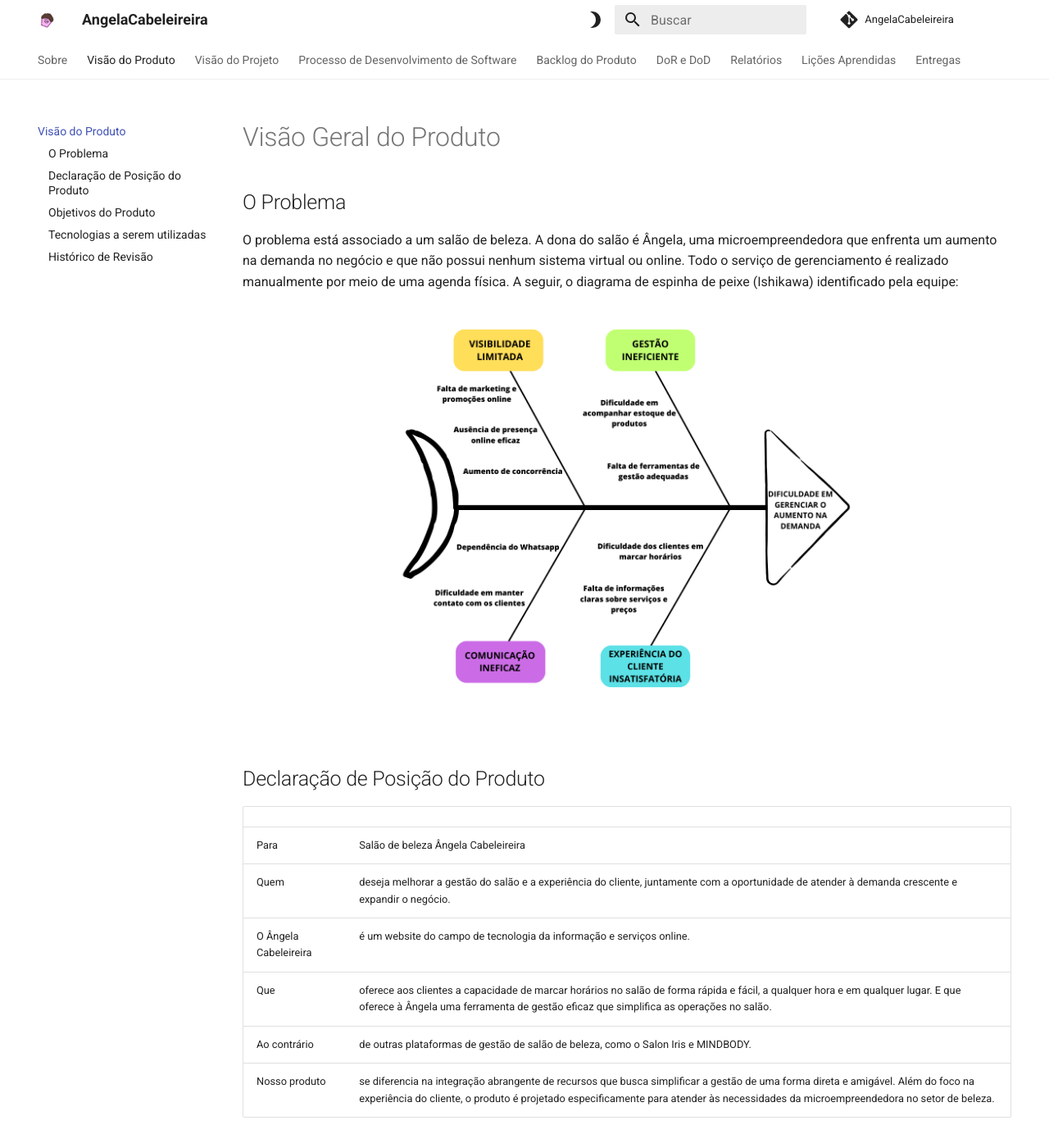
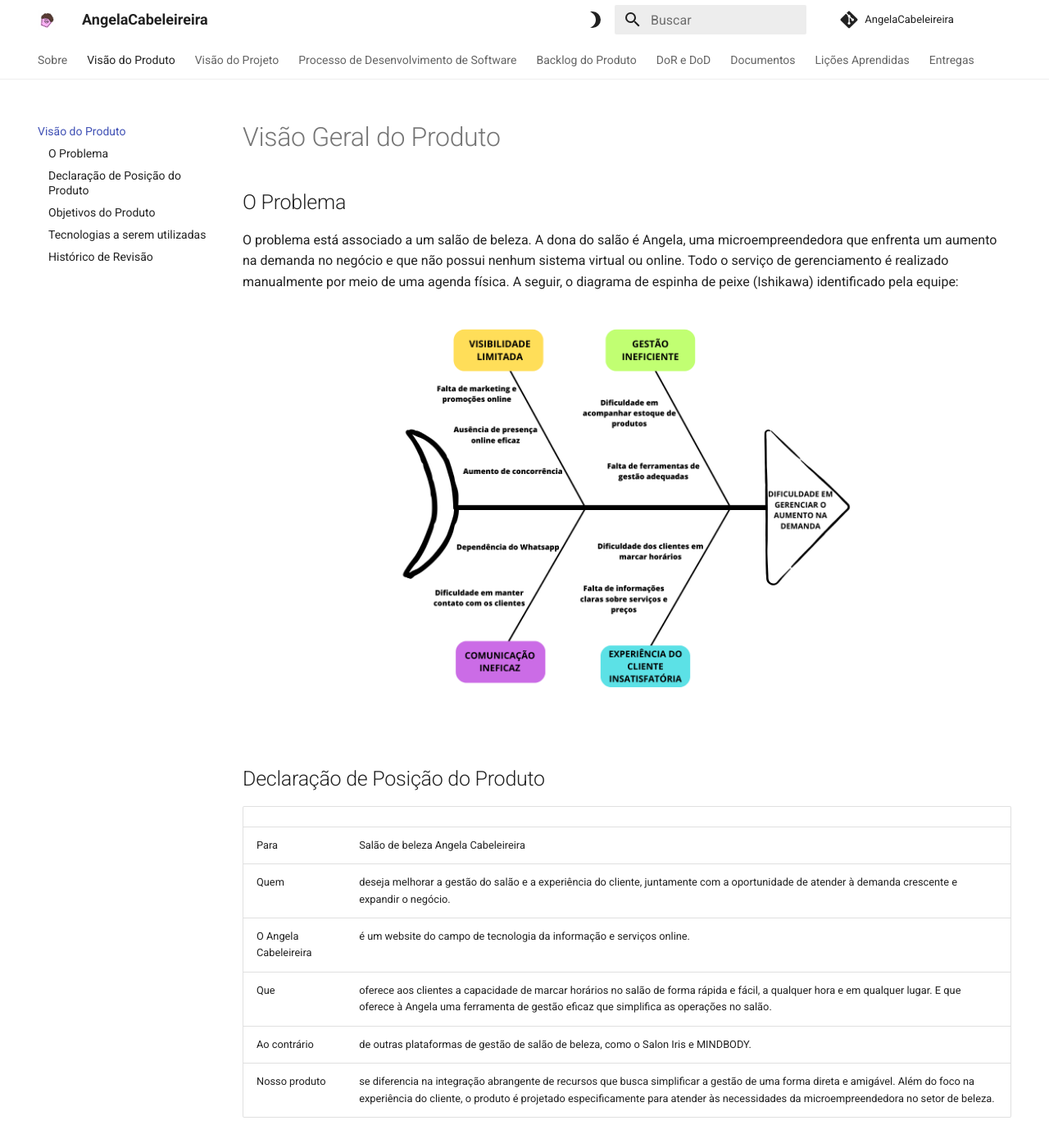
Before and after one commit to mdsreq-fga-unb/2023.2-AngelaCabeleireira, an MkDocs documentation site: the page built from docs/VisaoProdutoEProjeto/visaoProduto.md, in a window 1280 px wide and 1400 px high. Shown: the whole window at 82% size. Built offline with MkDocs 1.6.1 and Material for MkDocs 9.7.7, drawn with Linux system fonts in a browser that asks for light colours; comment, search, counter and statistics services are not loaded; some of the changed text lies outside the part shown.

Commit message:
Adiciona relatórios e documentos de identidade visual

```diff
--- a/docs/VisaoProdutoEProjeto/visaoProduto.md
+++ b/docs/VisaoProdutoEProjeto/visaoProduto.md
@@ -1,23 +1,23 @@
 # Visão Geral do Produto
 
 ## O Problema
-O problema está associado a um salão de beleza. A dona do salão é Ângela, uma microempreendedora que enfrenta um aumento na demanda no negócio e que não possui nenhum sistema virtual ou online. Todo o serviço de gerenciamento é realizado manualmente por meio de uma agenda física. A seguir, o diagrama de espinha de peixe (Ishikawa) identificado pela equipe:
+O problema está associado a um salão de beleza. A dona do salão é Angela, uma microempreendedora que enfrenta um aumento na demanda no negócio e que não possui nenhum sistema virtual ou online. Todo o serviço de gerenciamento é realizado manualmente por meio de uma agenda física. A seguir, o diagrama de espinha de peixe (Ishikawa) identificado pela equipe:
 ![Diagrama_de_Ishikawa](../img/ishikawa-alt.png)
 
 ## Declaração de Posição do Produto
 
 |               |                                     |
 | :------------ | ----------------------------------- |
-| Para          | Salão de beleza Ângela Cabeleireira |
+| Para          | Salão de beleza Angela Cabeleireira |
 | Quem          | deseja melhorar a gestão do salão e a experiência do cliente, juntamente com a oportunidade de atender à demanda crescente e expandir o negócio. |
-| O Ângela Cabeleireira | é um website do campo de tecnologia da informação e serviços online. |
-| Que           | oferece aos clientes a capacidade de marcar horários no salão de forma rápida e fácil, a qualquer hora e em qualquer lugar. E que oferece à Ângela uma ferramenta de gestão eficaz que simplifica as operações no salão. |
+| O Angela Cabeleireira | é um website do campo de tecnologia da informação e serviços online. |
+| Que           | oferece aos clientes a capacidade de marcar horários no salão de forma rápida e fácil, a qualquer hora e em qualquer lugar. E que oferece à Angela uma ferramenta de gestão eficaz que simplifica as operações no salão. |
 | Ao contrário  | de outras plataformas de gestão de salão de beleza, como o Salon Iris e MINDBODY. |
 | Nosso produto | se diferencia na integração abrangente de recursos que busca simplificar a gestão de uma forma direta e amigável. Além do foco na experiência do cliente, o produto é projetado especificamente para atender às necessidades da microempreendedora no setor de beleza. |
 
 ## Objetivos do Produto
 
-**Objetivo Principal:** Implementar uma agenda virtual no salão  Ângela Cabeleireira, para melhorar a gestão no quesito agendamento. </br></br>
+**Objetivo Principal:** Implementar uma agenda virtual no salão  Angela Cabeleireira, para melhorar a gestão no quesito agendamento. </br></br>
 **Objetivos Secundários:**
 <ul>
     <li>Aumentar a satisfação dos clientes do salão em 30% nos próximos seis meses após a implementação. Será verificada a partir do acompanhamento de métricas de uso.</li>
--- a/mkdocs.yml
+++ b/mkdocs.yml
@@ -12,7 +12,9 @@
   - Processo de Desenvolvimento de Software: ProcessoDesenv.md
   - Backlog do Produto: VisaoProdutoEProjeto/backlog.md
   - DoR e DoD: VisaoProdutoEProjeto/dordod.md/
-  - Relatórios: Relatorios/relatorios.md
+  - Documentos:
+    - Relatórios: Relatorios/relatorios.md
+    - Identidade Visual: Relatorios/identidadeVisual.md
   - Lições Aprendidas: LicoesAprendidas.md
   - Entregas:
     - Unidade 01: Entregas/unidade01.md
```
Also changed, not shown: docs/Relatorios/identidadeVisual.md (added, +21 -0 lines), docs/Relatorios/relatorios.md (+18 -2 lines), docs/VisaoProdutoEProjeto/visaoProjeto.md (+3 -3 lines).
